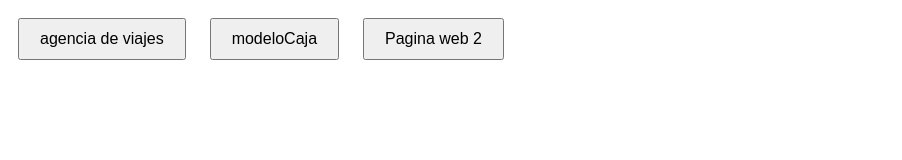
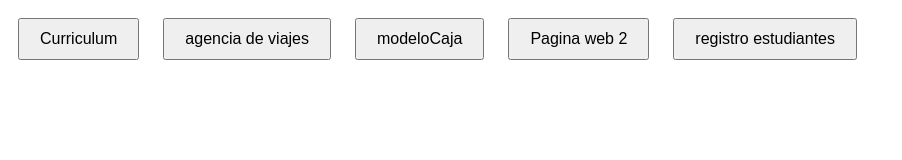
Before and after one commit to MakeUrI/TRABAJOSMARGARITA, a plain HTML site: page index.html in a window 1280 px wide. Shown: the whole page, without its empty margins (0-902 px from the left). Drawn offline with Linux system fonts and the light colour scheme.

Commit message:
Add files via upload

```diff
--- a/index.html
+++ b/index.html
@@ -17,8 +17,10 @@
     </style>
 </head>
 <body>
+    <BUtton><a href="PRAC.CURRICULUM/CURRICULUM.html">Curriculum</a></BUtton>
     <button><a href="agenciadeviajes/inicio.html">agencia de viajes</a></button>
     <button><a href="moeloCaja/modelo-caja.html">modeloCaja</a></button>
     <button><a href="pagina web_2/index.html">Pagina web 2</a></button>
+    <button><a href="https://registroestudaintesuriel.liveblog365.com/">registro estudiantes</a></button>
 </body>
 </html>
```
